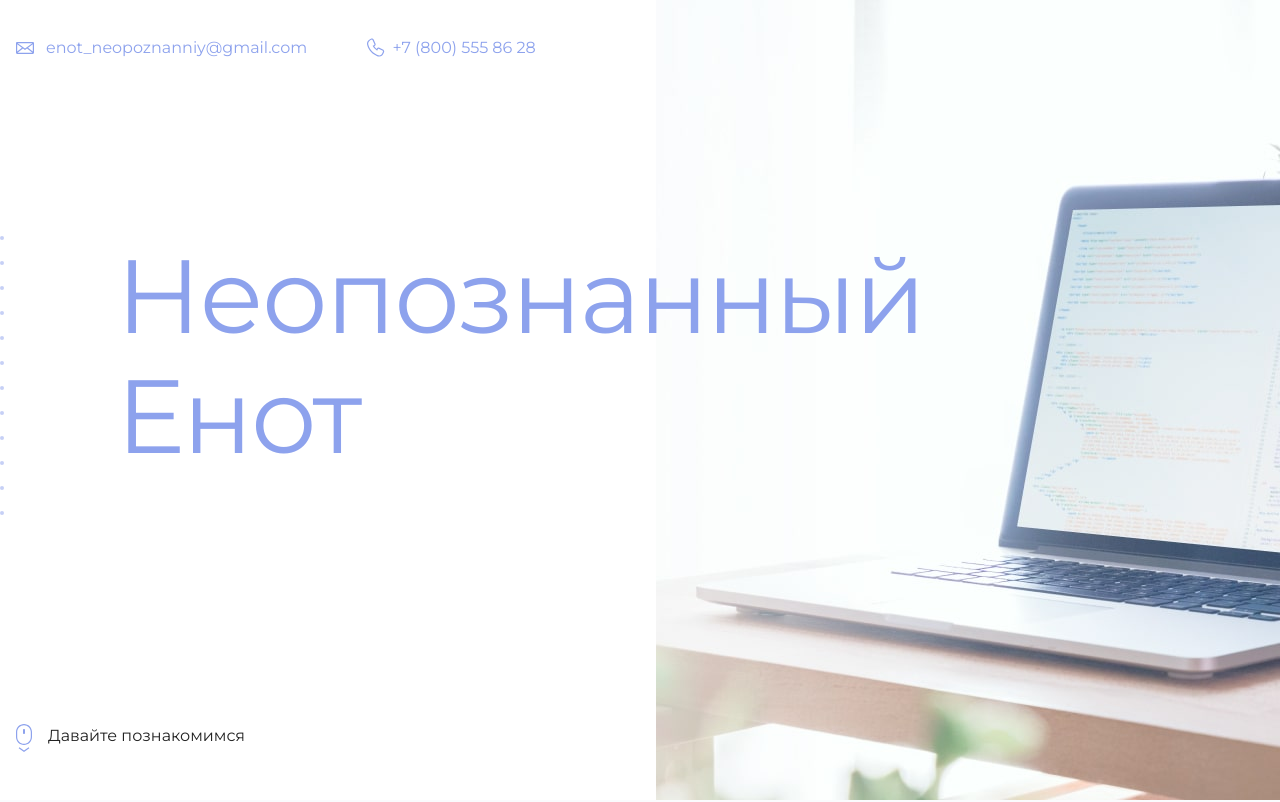
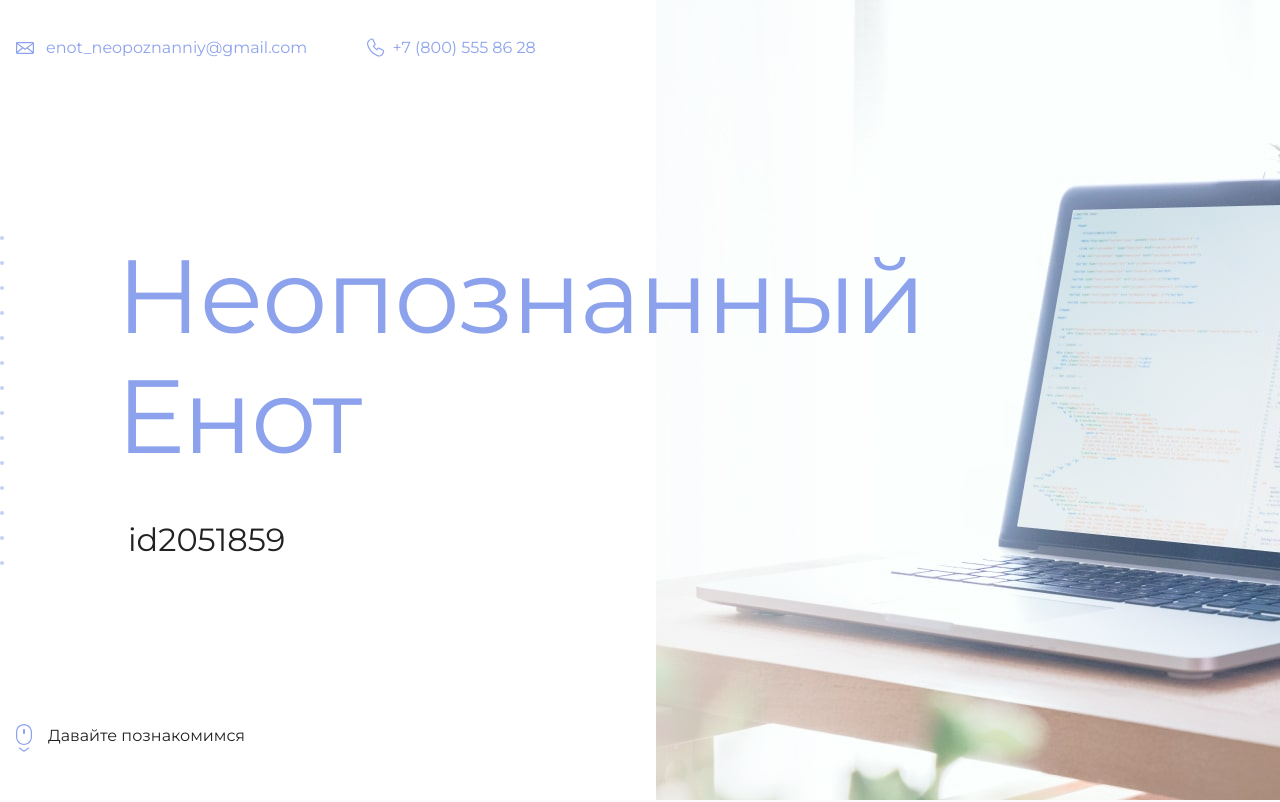
Before and after one commit to 1Ivan12/htmlacademyTest, a plain HTML site: page my-site/index.html in a window 1280 px wide. Shown: the top 802 px of the page. Drawn offline with Linux system fonts and the light colour scheme.

Commit message:
Добавил свой id в академии.
Добавил id.

```diff
--- a/my-site/index.html
+++ b/my-site/index.html
@@ -19,7 +19,7 @@
       <section class="hero-image">
         <div class="container">
           <h1 class="heading">Неопознанный Енот</h1>
-          <p><!-- Тут ваш id на сайте Академии --></p>
+          <p>id2051859</p>
         </div>
       </section>
 
```
